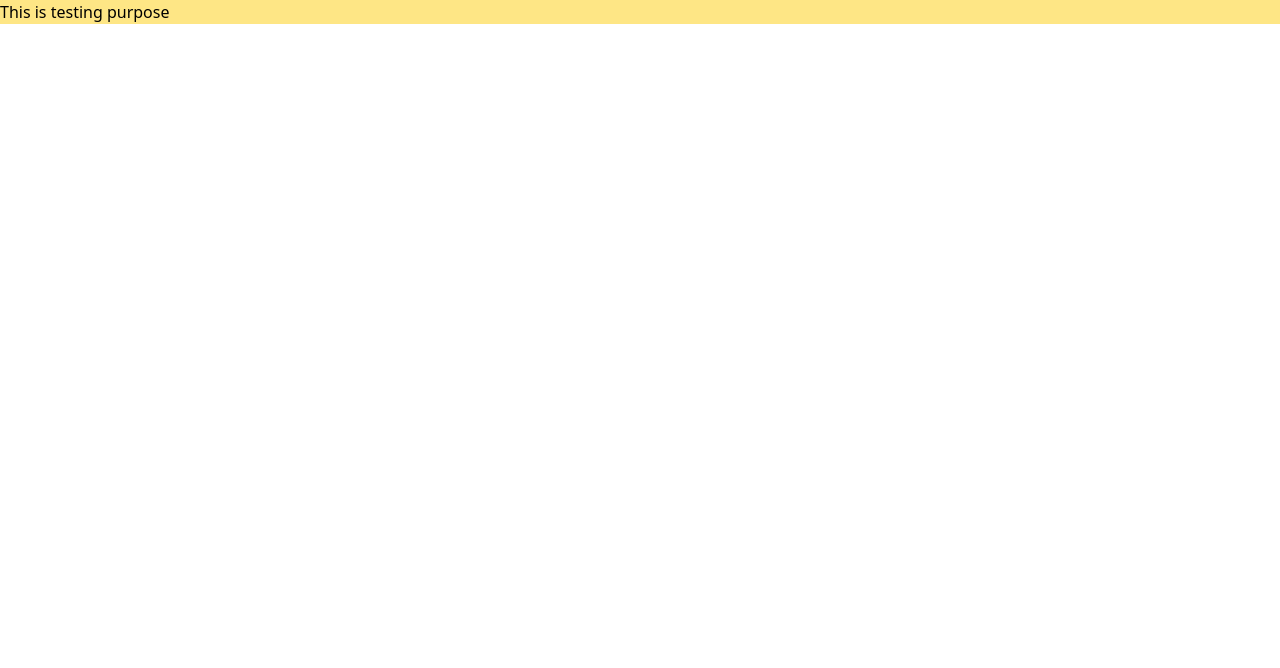
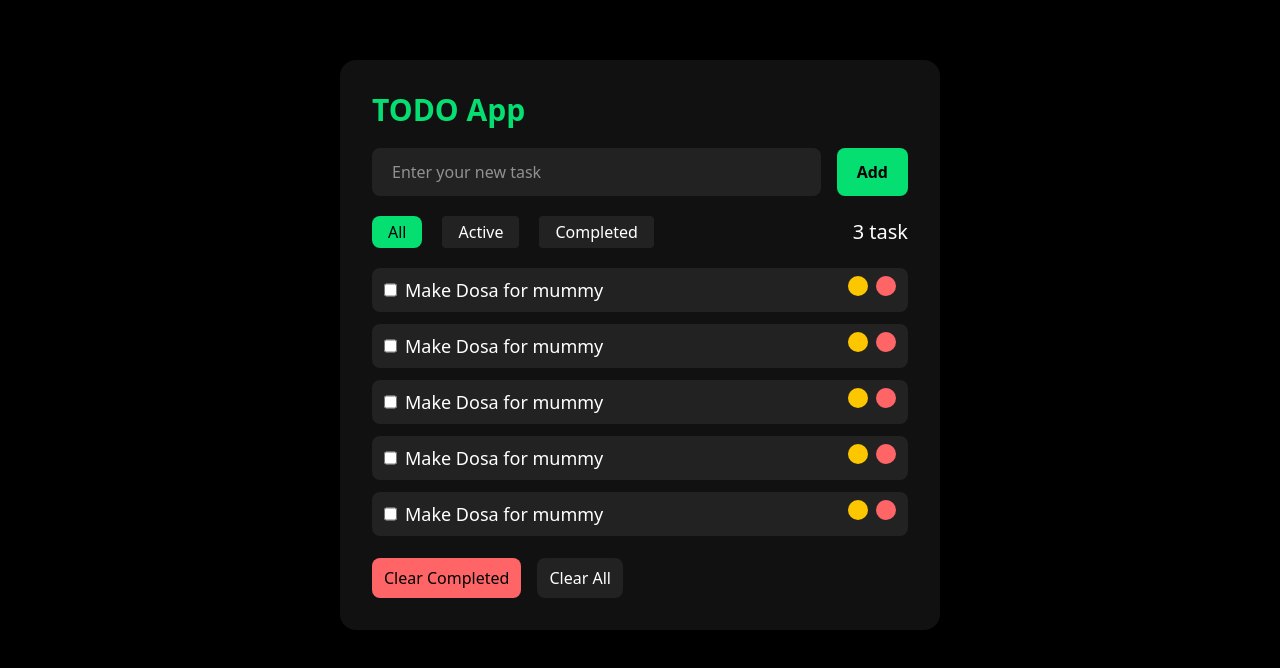
Before and after one commit to MdAasif06/Mordern-Todo-App, a React (Vite) app: page / in a window 1280 px wide. Shown: the top 668 px of the page. Built offline with nearby package versions, Linux system fonts and the light colour scheme.

Commit message:
This is now complete UI design

```diff
--- a/src/App.jsx
+++ b/src/App.jsx
@@ -1,9 +1,10 @@
 import React from 'react'
+import TodoApp from './components/TodoApp'
 
 const App = () => {
   return (
     <div>
-      <h1 className='bg-amber-200'>This is testing purpose</h1>
+      <TodoApp/>
     </div>
   )
 }
--- /dev/null
+++ b/src/components/TodoApp.jsx
@@ -0,0 +1,73 @@
+import React, { useState } from "react";
+
+const TodoApp = () => {
+  const [tasks, setTasks] = useState([
+    { task: "Make Dosa for mummy", completed: "flase" },
+    { task: "Make Dosa for mummy", completed: "flase" },
+    { task: "Make Dosa for mummy", completed: "flase" },
+    { task: "Make Dosa for mummy", completed: "flase" },
+    { task: "Make Dosa for mummy", completed: "flase" },
+    { task: "Make Dosa for mummy", completed: "flase" },
+    { task: "Make Dosa for mummy", completed: "flase" },
+    { task: "Make Dosa for mummy", completed: "flase" },
+    { task: "Make Dosa for mummy", completed: "flase" },
+    { task: "Make Dosa for mummy", completed: "flase" },
+    { task: "Make Dosa for mummy", completed: "flase" },
+]);
+
+  return (
+    <div className="h-screen bg-black text-white pt-15">
+      <div className="bg-[#111] rounded-2xl p-8 max-w-[600px] m-auto flex flex-col gap-5">
+        {/* logo */}
+        <div className="text-green-400 text-3xl font-semibold">TODO App</div>
+        {/* ----------input and button section */}
+        <div className="flex gap-4">
+          <input
+            className="rounded-lg px-5 py-3 w-full bg-[#222] outline-none"
+            type="text"
+            placeholder="Enter your new task"
+          />
+          <button className="cursor-pointer bg-green-400 px-5 py-3 rounded-lg text-black font-semibold">
+            Add
+          </button>
+        </div>
+        {/* filter section */}
+        <div className="flex justify-between items-center">
+          <div className="flex gap-5">
+            <button className="bg-green-400 px-4 py-1 cursor-pointer text-black font-semi rounded-lg">
+              All
+            </button>
+            <button className="bg-[#222] px-4 rounded-sm cursor-pointer">Active</button>
+            <button className="bg-[#222] px-4 rounded-sm cursor-pointer">Completed</button>
+          </div>
+          <span className="text-xl">3 task</span>
+        </div>
+
+        {/* ----- this div contain all tasks */}
+        <div className="flex flex-col gap-3 h-[270px] overflow-scroll hide-scrollbar">
+          {tasks.map((ele, index) => (
+            <div key={index} className="flex justify-between bg-[#222] px-3 py-2 rounded-lg">
+              <div className="flex gap-2">
+                <input className="accent-green-400" type="checkbox" id={index} />
+                {/* only htmlFor work with label */}
+                <label htmlFor={index} className="text-lg cursor-pointer select-none">{ele.task}</label>
+              </div>
+              <div className="flex gap-2">
+                <span className="cursor-pointer h-5 w-5 bg-yellow-400 rounded-full p-2"></span>
+                <span className="cursor-pointer h-5 w-5 bg-red-400 rounded-full p-2"></span>
+              </div>
+            </div>
+          ))}
+        </div>
+
+        {/* last portion of this project */}
+        <div className="flex gap-4 font-medium">
+            <button className="cursor-pointer px-3 py-2 rounded-lg bg-red-400 text-black" >Clear Completed</button>
+            <button className="cursor-pointer px-3 py-2 rounded-lg bg-[#222]">Clear All</button>
+        </div>
+      </div>
+    </div>
+  );
+};
+
+export default TodoApp;
--- a/src/index.css
+++ b/src/index.css
@@ -1 +1,9 @@
 @import "tailwindcss";
+/* Hide scrollbar but allow scrolling */
+.hide-scrollbar {
+  scrollbar-width: none; /* Firefox */
+  -ms-overflow-style: none; /* IE and Edge */
+}
+.hide-scrollbar::-webkit-scrollbar {
+  display: none; /* Chrome, Safari */
+}
```
